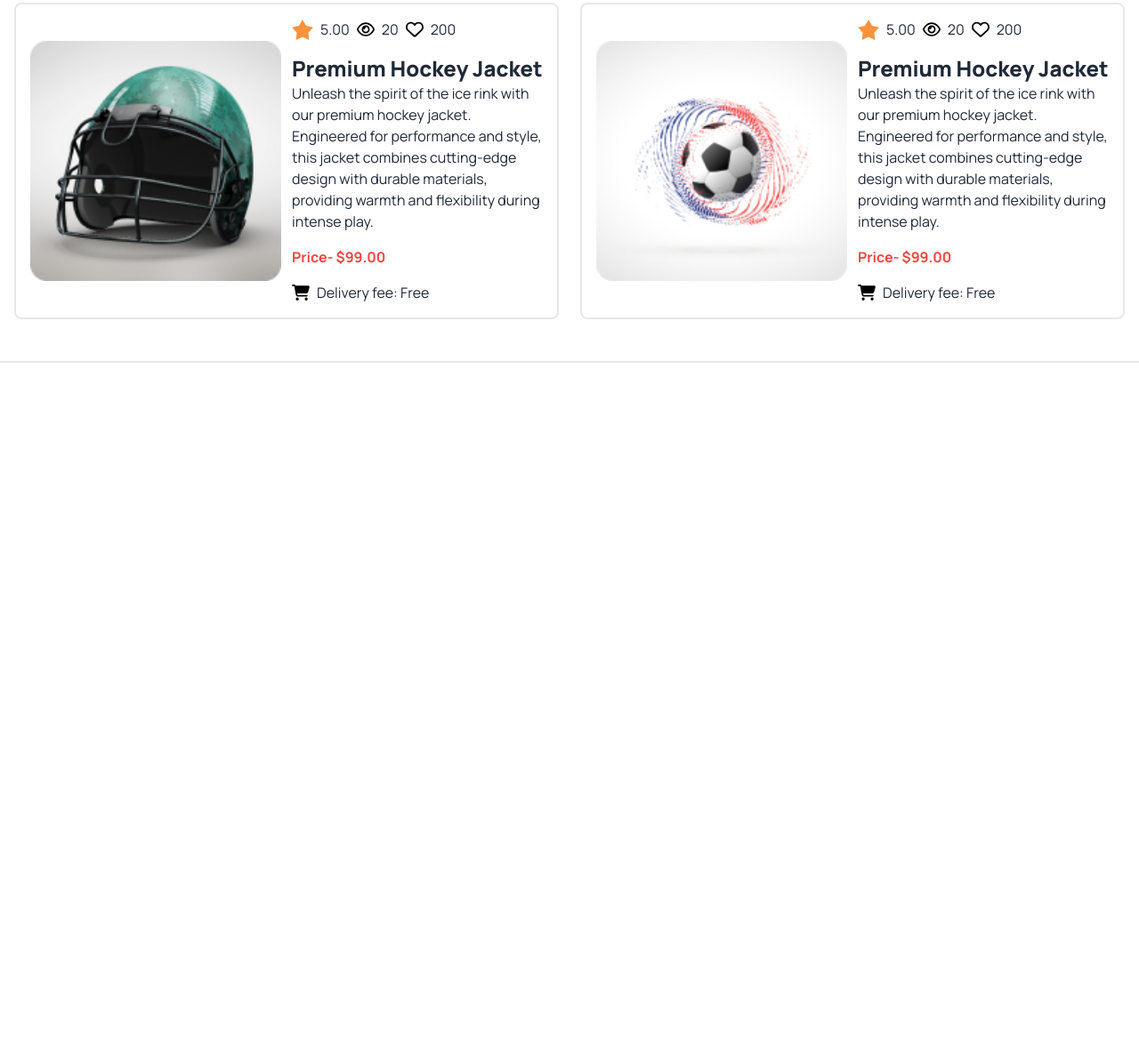
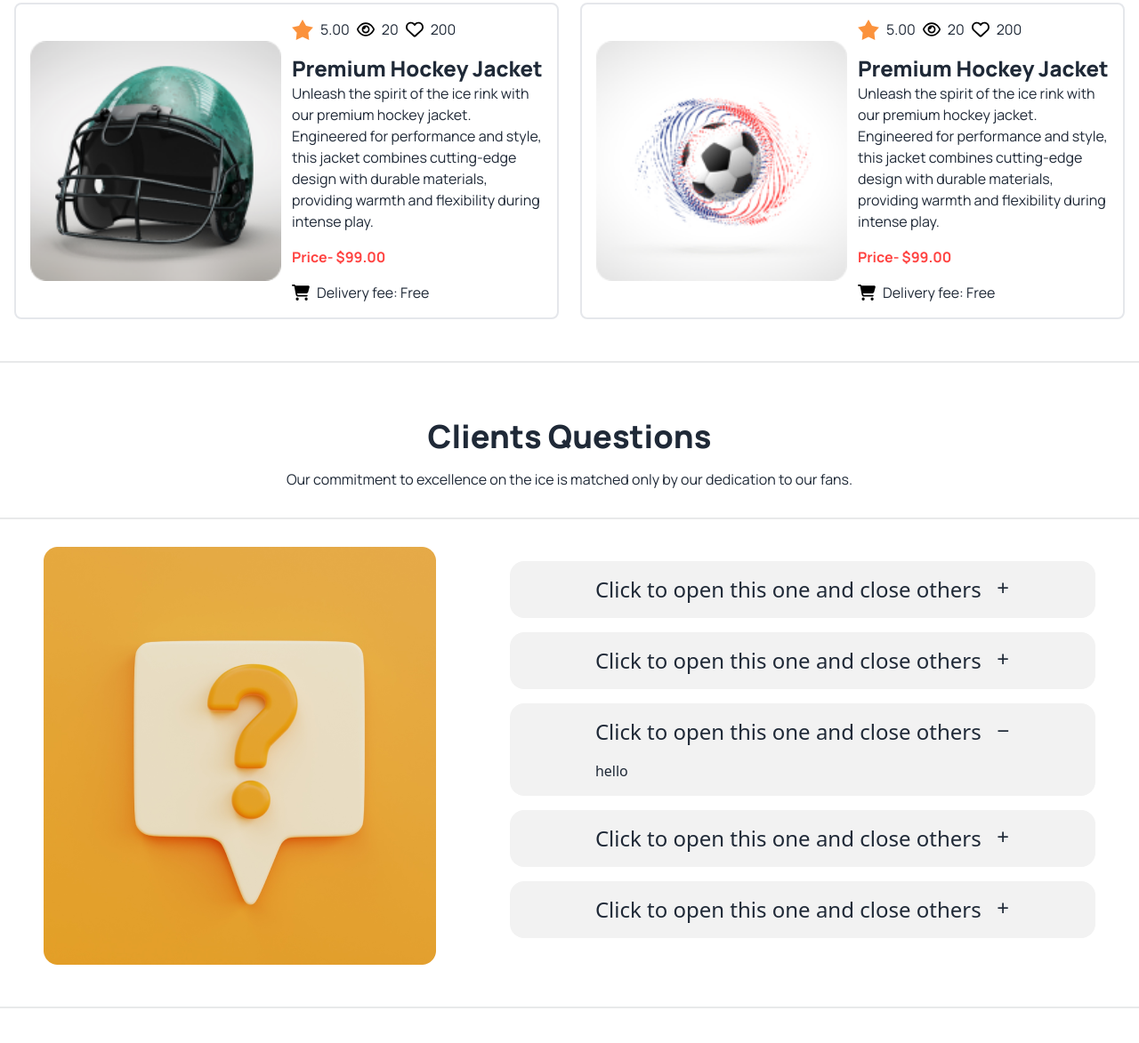
Before and after one commit to SakhawatHossen-coder/hockey-sWebsite, a plain HTML site: page index.html in a window 1280 px wide. Shown: the part 3629-4802 px from the top of the page at 89% size. Before the commit the page ends 4084 px from the top, so only its background shows below. Drawn offline with nearby package versions, Linux system fonts and the light colour scheme.

Commit message:
faq section done and responsive

```diff
--- a/index.html
+++ b/index.html
@@ -480,6 +480,76 @@
           </section>
           <!-- divider  -->
           <div class="container mx-auto divider my-10"></div>
+
+          <!-- FAQ Section -->
+          <section>
+               <div class="container mx-auto my-8">
+                    <div class="question_title text-center px-4 rope">
+                         <h1 class="text-xl md:text-2xl lg:text-4xl font-extrabold py-4">
+                              Clients Questions
+                         </h1>
+                         <p>Our commitment to excellence on the ice is matched only by our dedication to our fans.</p>
+                    </div>
+                    <div class="container mx-auto divider my-6"></div>
+                    <!-- FAq -->
+                    <div class="faq px-4 space-y-4 lg:space-x-4 lg:flex lg:justify-around">
+                         <div class="img_faq">
+                              <img src="images/question.png" alt="question">
+                         </div>
+                         <div class="qna space-y-4">
+                              <div class="collapse collapse-plus bg-base-200 lg:px-20">
+                                   <input type="radio" name="my-accordion-3" checked="checked" />
+                                   <div class="collapse-title text-xl lg:text-2xl font-medium">
+                                        Click to open this one and close others
+                                   </div>
+                                   <div class="collapse-content">
+                                        <p>hello</p>
+                                   </div>
+                              </div>
+                              <div class="collapse collapse-plus bg-base-200 lg:px-20">
+                                   <input type="radio" name="my-accordion-3" checked="checked" />
+                                   <div class="collapse-title text-xl lg:text-2xl font-medium">
+                                        Click to open this one and close others
+                                   </div>
+                                   <div class="collapse-content">
+                                        <p>hello</p>
+                                   </div>
+                              </div>
+                              <div class="collapse collapse-plus bg-base-200 lg:px-20">
+                                   <input type="radio" name="my-accordion-3" checked="checked" />
+                                   <div class="collapse-title text-xl lg:text-2xl font-medium">
+                                        Click to open this one and close others
+                                   </div>
+                                   <div class="collapse-content">
+                                        <p>hello</p>
+                                   </div>
+                              </div>
+                              <div class="collapse collapse-plus bg-base-200 lg:px-20">
+                                   <input type="radio" name="my-accordion-3" />
+                                   <div class="collapse-title text-xl lg:text-2xl font-medium">
+                                        Click to open this one and close others
+                                   </div>
+                                   <div class="collapse-content">
+                                        <p>hello</p>
+                                   </div>
+                              </div>
+                              <div class="collapse collapse-plus bg-base-200 lg:px-20">
+                                   <input type="radio" name="my-accordion-3" />
+                                   <div class="collapse-title text-xl lg:text-2xl font-medium">
+                                        Click to open this one and close others
+                                   </div>
+                                   <div class="collapse-content">
+                                        <p>hello</p>
+                                   </div>
+                              </div>
+                         </div>
+
+                    </div>
+               </div>
+          </section>
+
+          <!-- divider  -->
+          <div class="container mx-auto divider my-10"></div>
      </main>
      <footer>
 
```
Also changed, not shown: Images/question.png (renamed from Images/11.png).
